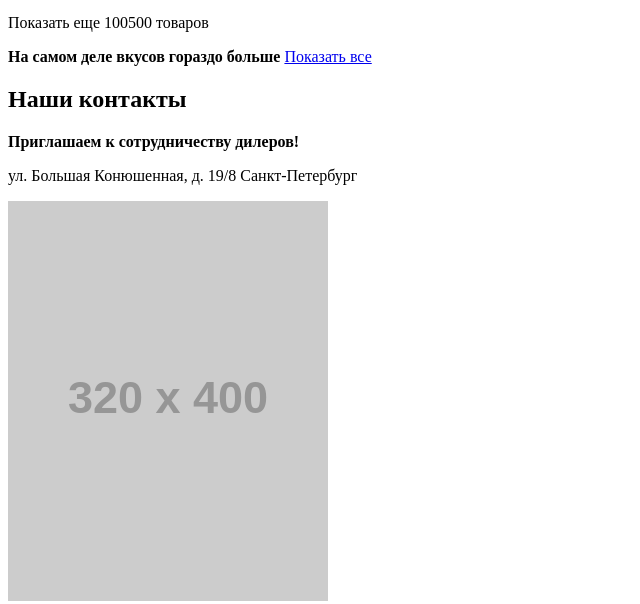
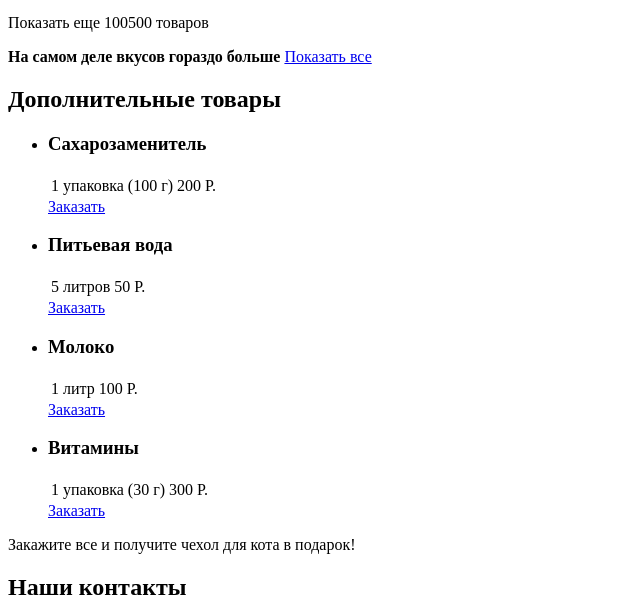
Before and after one commit to kozyrevfrontend/526633-cat-energy-18, a website: page source/catalog.html in a window 1280 px wide. Shown: the part 2176-2780 px from the top of the page, without its empty margins (0-640 px from the left). Drawn offline with Linux system fonts and the light colour scheme; placeholder pictures from the web are drawn by us.

Commit message:
добавляет разметку блока дополнительных товаров на странице каталога

```diff
--- a/source/catalog.html
+++ b/source/catalog.html
@@ -178,6 +178,56 @@
         <a class="Показать все" href="#" aria-label="Показать все товары">Показать все</a>
       </div>
 
+      <section class="catalog-additional">
+        <h2 class="catalog-additional__header">Дополнительные товары</h2>
+        <ul class="catalog-additional__list">
+          <li class="catalog-additional__item product-additional">
+            <h3 class="product-additional__title">Сахарозаменитель</h3>
+            <table class="product-additional__stats">
+              <tr class="product-additional__stats-row">
+                <td class="product-additional__stats-data">1 упаковка (100 г)</td>
+                <td class="product-additional__stats-data">200 Р.</td>
+              </tr>
+            </table>
+            <a class="product-additional__link button" href="#">Заказать</a>
+          </li>
+          <li class="catalog-additional__item product-additional">
+            <h3 class="product-additional__title">Питьевая вода</h3>
+            <table class="product-additional__stats">
+              <tr class="product-additional__stats-row">
+                <td class="product-additional__stats-data">5 литров</td>
+                <td class="product-additional__stats-data">50 Р.</td>
+              </tr>
+            </table>
+            <a class="product-additional__link button" href="#">Заказать</a>
+          </li>
+          <li class="catalog-additional__item product-additional">
+            <h3 class="product-additional__title">Молоко</h3>
+            <table class="product-additional__stats">
+              <tr class="product-additional__stats-row">
+                <td class="product-additional__stats-data">1 литр</td>
+                <td class="product-additional__stats-data">100 Р.</td>
+              </tr>
+            </table>
+            <a class="product-additional__link button" href="#">Заказать</a>
+          </li>
+          <li class="catalog-additional__item product-additional">
+            <h3 class="product-additional__title">Витамины</h3>
+            <table class="product-additional__stats">
+              <tr class="product-additional__stats-row">
+                <td class="product-additional__stats-data">1 упаковка (30 г)</td>
+                <td class="product-additional__stats-data">300 Р.</td>
+              </tr>
+            </table>
+            <a class="product-additional__link button" href="#">Заказать</a>
+          </li>
+        </ul>
+      </section>
+
+      <div class="promo">
+        <p class="promo__description">Закажите все и получите чехол для кота в подарок!</p>
+      </div>
+
     </main>
 
     <footer class="page-footer">
@@ -185,8 +235,8 @@
         <h2 class="visually-hidden">Наши контакты</h2>
         <b class="contacts__offer">Приглашаем к сотрудничеству дилеров!</b>
         <p class="contacts__address">ул. Большая Конюшенная, д. 19/8 Санкт-Петербург</p>
-        <div class="contacts__map-wrapper">
-          <img class="contacts__map-img" src="https://via.placeholder.com/320x400" alt="ул. Большая Конюшенная, д. 19/8 Санкт-Петербург" width="320" height="400"> <!--Пока вставляем изображением, на этапе стилизации поверх изображения сделать iframe Яндекс или Google-->
+        <div class="contacts__map-wrapper map">
+          <img class="map-img" src="https://via.placeholder.com/320x400" alt="ул. Большая Конюшенная, д. 19/8 Санкт-Петербург" width="320" height="400"> <!--Пока вставляем изображением, на этапе стилизации поверх изображения сделать iframe Яндекс или Google-->
         </div>
       </section>
 
```
Also changed, not shown: source/form.html (+2 -2 lines), source/index.html (+2 -2 lines).
